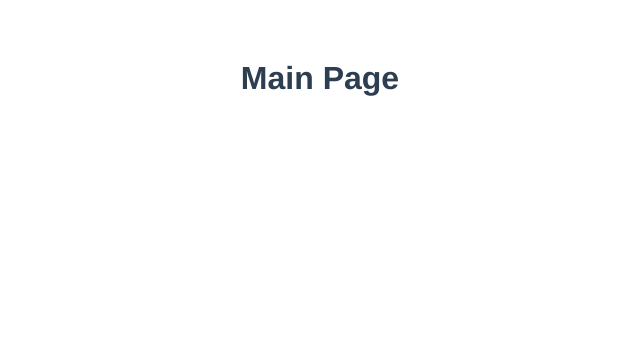
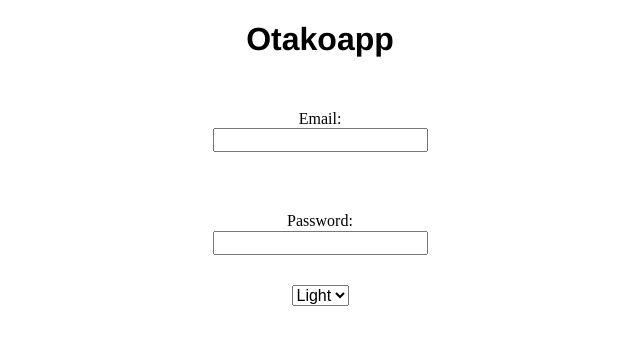
Before and after one commit to kibiinc/otako.moe, a Vue app: page /#/login in a window 1280 px wide. Shown: the top 344 px of the page, without its empty margins (320-960 px from the left). Built offline with nearby package versions, Linux system fonts and the light colour scheme.

Commit message:
added vuex w/ theme state

```diff
--- a/package.json
+++ b/package.json
@@ -12,7 +12,8 @@
   },
   "dependencies": {
     "vue": "^2.5.2",
-    "vue-router": "^3.0.1"
+    "vue-router": "^3.0.1",
+    "vuex": "^3.0.1"
   },
   "devDependencies": {
     "autoprefixer": "^7.1.2",
--- a/src/App.vue
+++ b/src/App.vue
@@ -1,22 +1,20 @@
 <template>
-  <div id="app">
+  <div id="app" :class="theme">
     <router-view/>
   </div>
 </template>
 
 <script>
 export default {
-  name: 'app'
+  name: 'app',
+  computed: {
+    theme () {
+      return this.$store.state.theme
+    }
+  }
 }
 </script>
 
-<style>
-h1 {
-  font-family: 'Avenir', Helvetica, Arial, sans-serif;
-  -webkit-font-smoothing: antialiased;
-  -moz-osx-font-smoothing: grayscale;
-  text-align: center;
-  color: #2c3e50;
-  margin-top: 60px;
-}
+<style lang="sass">
+@import 'assets/main.sass'
 </style>
--- a/src/assets/main.sass
+++ b/src/assets/main.sass
@@ -0,0 +1,26 @@
+@import 'assets/normalize.css'
+
+html, body
+  height: 100%
+
+#app
+  position: absolute
+  min-height: 100%
+  height: auto !important
+  height: 100%
+  width: 100%
+  margin: 0 auto -20px
+
+.dark
+    background: black
+    color: white
+.light
+    background: white
+    color: black
+
+
+h1.title
+  font-family: 'Avenir', Helvetica, Arial, sans-serif
+  -webkit-font-smoothing: antialiased
+  -moz-osx-font-smoothing: grayscale
+  text-align: center
--- a/src/components/Error404.vue
+++ b/src/components/Error404.vue
@@ -1,6 +1,6 @@
 <template>
   <div>
-    <h1>Error 404</h1>
+    <h1 class="title">Error 404</h1>
     <router-link :to="{ name: 'Main' }">
       <p>Get Back to Safety</p>
     </router-link>
--- a/src/components/Login.vue
+++ b/src/components/Login.vue
@@ -1,6 +1,6 @@
 <template>
-  <div>
-    <h1>Otakoapp</h1>
+  <div :class="theme" class="login-page">
+    <h1 class="title">Otakoapp</h1>
     <div class="login-container">
       <form class="login-form" action="" method="post">
         <div class="login-input">
@@ -11,23 +11,36 @@
         </div>
       </form>
     </div>
+    <theme-selector/>
   </div>
 </template>
 
 <script>
+import ThemeSelector from '@/components/ThemeSelector'
+
 export default {
   name: 'Login',
   data () {
     return {
+    }
+  },
+  components: {
+    'theme-selector': ThemeSelector
+  },
+  computed: {
+    theme () {
+      return this.$store.state.theme
     }
   }
 }
 </script>
 
 <style scoped lang="sass">
-.login-container
+.login-page
   text-align: center
+  width: 100%
+  height: 100%
 
   .login-input
-    padding: 20px
+    padding: 30px
 </style>
--- a/src/components/Main.vue
+++ b/src/components/Main.vue
@@ -1,6 +1,6 @@
 <template>
   <div>
-    <h1>Main Page</h1>
+    <h1 class="title">Main Page</h1>
   </div>
 </template>
 
--- /dev/null
+++ b/src/components/ThemeSelector.vue
@@ -0,0 +1,33 @@
+<template>
+  <div class="theme-selector">
+    <select v-model="theme">
+     <option value="dark">Dark</option>
+     <option value="light">Light</option>
+   </select>
+  </div>
+</template>
+
+<script>
+export default {
+  data () {
+    return {
+    }
+  },
+  computed: {
+    theme: {
+      get () {
+        return this.$store.state.theme
+      },
+      set (value) {
+        this.$store.commit('changeTheme', value)
+        console.log('changed theme to ' + value)
+      }
+    }
+  }
+}
+</script>
+
+<style lang="sass">
+.theme-selector
+  text-align: center
+</style>
--- a/src/main.js
+++ b/src/main.js
@@ -1,6 +1,7 @@
 // The Vue build version to load with the `import` command
 // (runtime-only or standalone) has been set in webpack.base.conf with an alias.
 import Vue from 'vue'
+import store from './store.js'
 import App from './App'
 import router from './router'
 
@@ -11,5 +12,6 @@ new Vue({
   el: '#app',
   router,
   template: '<App/>',
-  components: { App }
+  components: { App },
+  store
 })
--- a/src/router/index.js
+++ b/src/router/index.js
@@ -7,7 +7,7 @@ import Error404 from '@/components/Error404'
 Vue.use(Router)
 
 export default new Router({
-  mode: 'history',
+  // mode: 'history', not using history mode now
   routes: [
     {
       path: '/',
--- /dev/null
+++ b/src/store.js
@@ -0,0 +1,15 @@
+import Vue from 'vue'
+import Vuex from 'vuex'
+
+Vue.use(Vuex)
+
+export default new Vuex.Store({
+  state: {
+    theme: 'light'
+  },
+  mutations: {
+    changeTheme (state, n) {
+      state.theme = n
+    }
+  }
+})
```
Also changed, not shown: src/assets/normalize.css (added), 2 other files (tests, documents, lock files or other folders).
